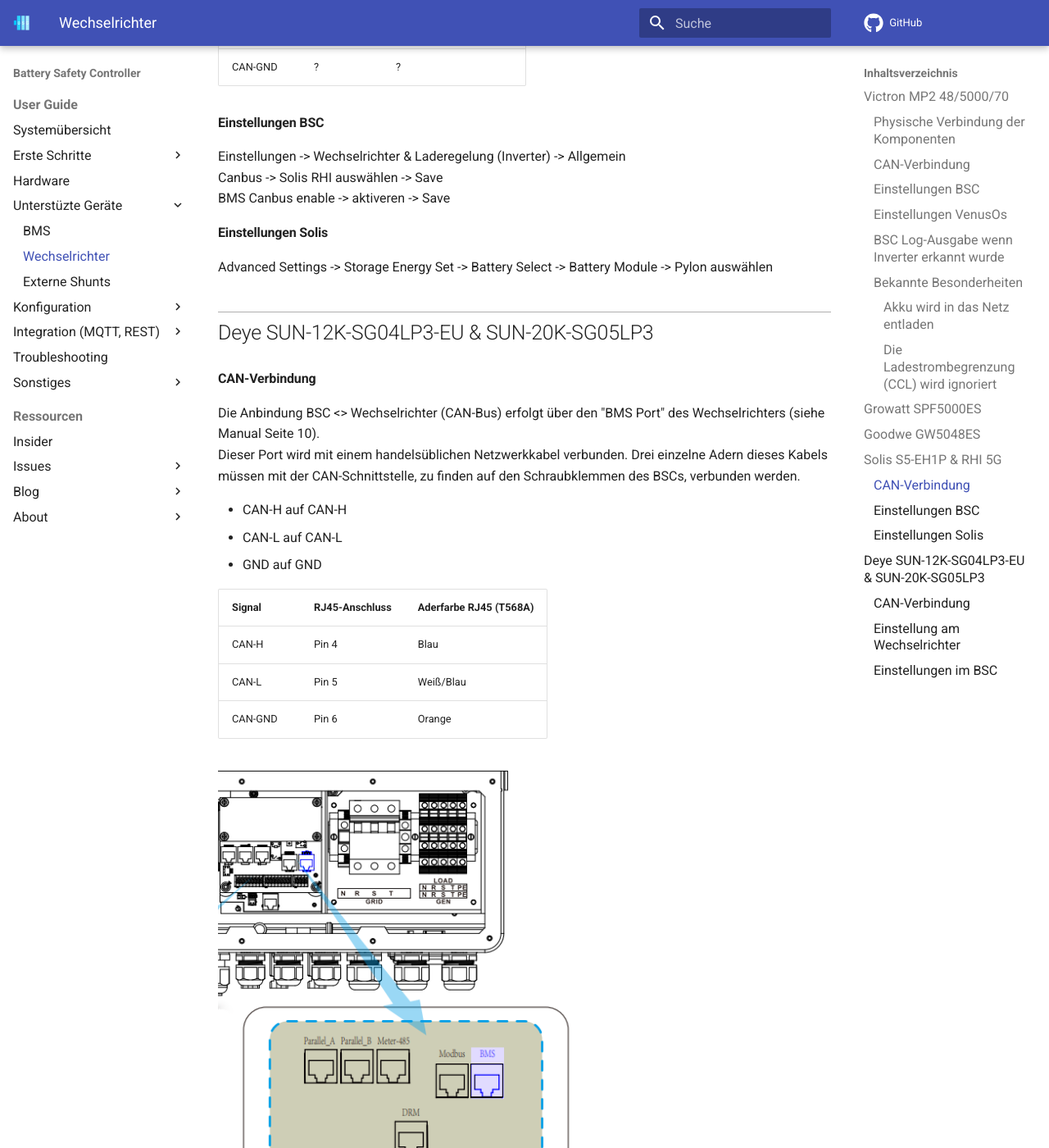
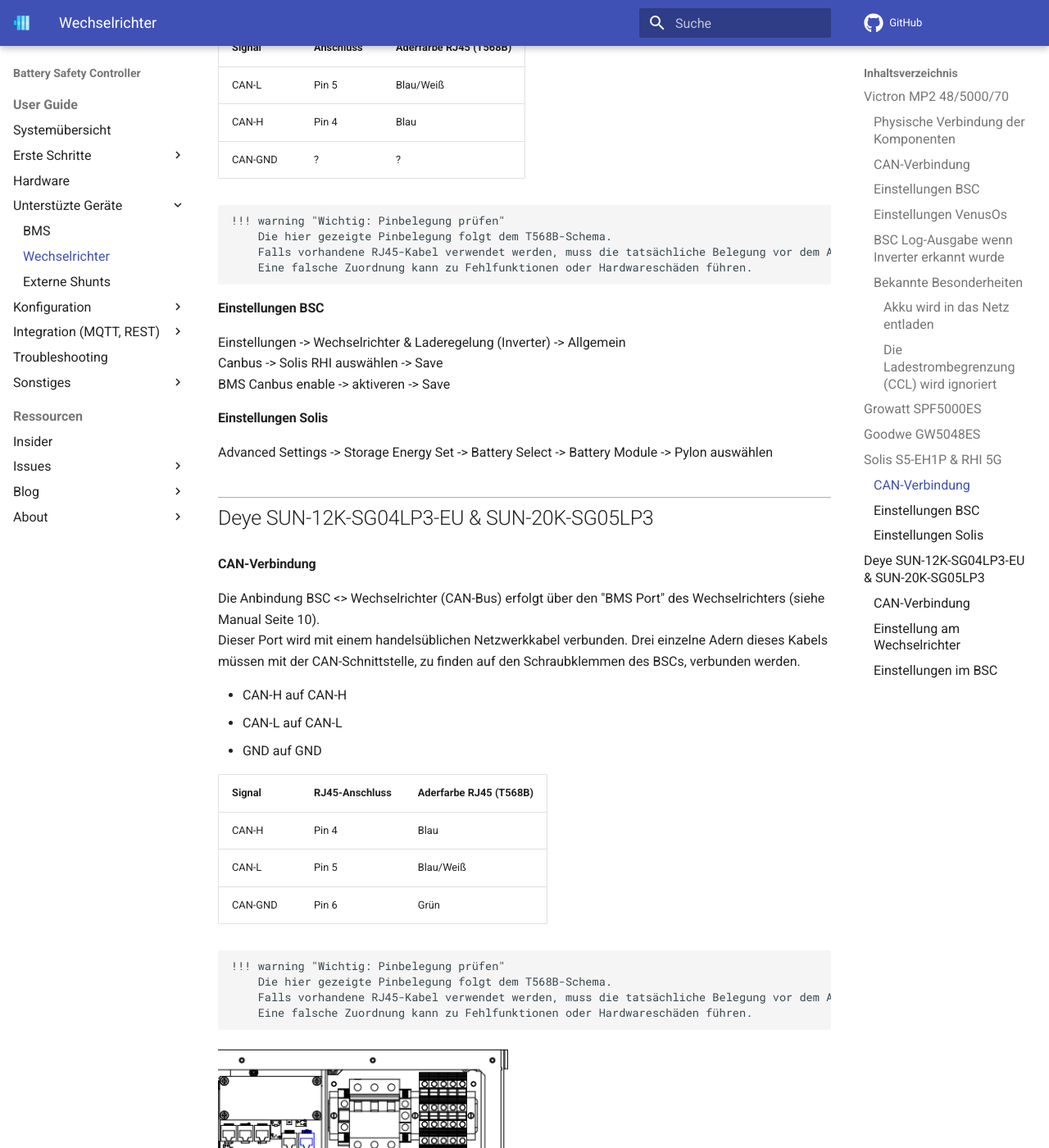
Before and after one commit to bsc-org/bsc, an MkDocs documentation site: the page built from docs/devices/wechselrichter.md, in a window 1280 px wide and 1400 px high, scrolled down 4427 px. Shown: the whole window at 82% size. Built offline with MkDocs 1.6.1 and Material for MkDocs 9.7.7, drawn with Linux system fonts in a browser that asks for light colours; comment, search, counter and statistics services are not loaded; some of the changed text lies outside the part shown.

Commit message:
RJ45 Pinouts auf Typ-B geändert
- RJ45-Belegungen überall auf die am Meisten genutzte Variante "B" geändert
- Hinweistext für evtl. andere vorliegende Kodierung eingefügt
- Victron Pinout mit Kabelfarben hinterlegt

```diff
--- a/docs/devices/wechselrichter.md
+++ b/docs/devices/wechselrichter.md
@@ -19,11 +19,16 @@
 * L auf L
 * GND auf GND
 
-|CAN|[Victron VE.Can Port](https://www.victronenergy.com/live/battery_compatibility:can-bus_bms-cable)|
-|---|---|
-|CAN-GND|Pin 3|
-|CAN-L|Pin 8|
-|CAN-H|Pin 7|
+| Signal  | [Victron VE.Can Port](https://www.victronenergy.com/live/battery_compatibility:can-bus_bms-cable) | Aderfarbe RJ45 (T568B)|
+| ------------- | ------------- | ------------- |
+| CAN-GND  | Pin 3  | Grün/Weiß |
+| CAN-L  | Pin 8  | Braun |
+| CAN-H  | Pin 7  | Braun/Weiß |
+
+    !!! warning "Wichtig: Pinbelegung prüfen"
+        Die hier gezeigte Pinbelegung folgt dem T568B-Schema.
+        Falls vorhandene RJ45-Kabel verwendet werden, muss die tatsächliche Belegung vor dem Anschließen durch Nachmessen verifiziert werden.
+        Eine falsche Zuordnung kann zu Fehlfunktionen oder Hardwareschäden führen.
 
 ### Einstellungen BSC
 Einstellungen -> Wechselrichter & Laderegelung (Inverter) -> Allgemein
@@ -94,11 +99,16 @@
 
 Belegung CAN Anschluss Solis
 
-| Signal  | Anschluss | Aderfarbe RJ45 (T568A)|
+| Signal  | Anschluss | Aderfarbe RJ45 (T568B)|
 | ------------- | ------------- | ------------- |
 | CAN-L  | Pin 5  | Blau/Weiß |
 | CAN-H  | Pin 4  | Blau |
 | CAN-GND  | ?  | ? |
+
+    !!! warning "Wichtig: Pinbelegung prüfen"
+        Die hier gezeigte Pinbelegung folgt dem T568B-Schema.
+        Falls vorhandene RJ45-Kabel verwendet werden, muss die tatsächliche Belegung vor dem Anschließen durch Nachmessen verifiziert werden.
+        Eine falsche Zuordnung kann zu Fehlfunktionen oder Hardwareschäden führen.
 
 #### Einstellungen BSC
 Einstellungen -> Wechselrichter & Laderegelung (Inverter) -> Allgemein
@@ -118,12 +128,16 @@
 * CAN-L auf CAN-L
 * GND auf GND
 
-| Signal  | RJ45-Anschluss | Aderfarbe RJ45 (T568A) |
+| Signal  | RJ45-Anschluss | Aderfarbe RJ45 (T568B) |
 | ------------- | ------------- | ------------- |
 | CAN-H  | Pin 4  | Blau |
-| CAN-L  | Pin 5  | Weiß/Blau |
-| CAN-GND  | Pin 6  | Orange |
+| CAN-L  | Pin 5  | Blau/Weiß |
+| CAN-GND  | Pin 6  | Grün |
 
+    !!! warning "Wichtig: Pinbelegung prüfen"
+        Die hier gezeigte Pinbelegung folgt dem T568B-Schema.
+        Falls vorhandene RJ45-Kabel verwendet werden, muss die tatsächliche Belegung vor dem Anschließen durch Nachmessen verifiziert werden.
+        Eine falsche Zuordnung kann zu Fehlfunktionen oder Hardwareschäden führen.
 
 ![](../img/devices/devices_inverter_deye_sun_12k_sg04lp3-eu.png){ width="450" }
 
```
